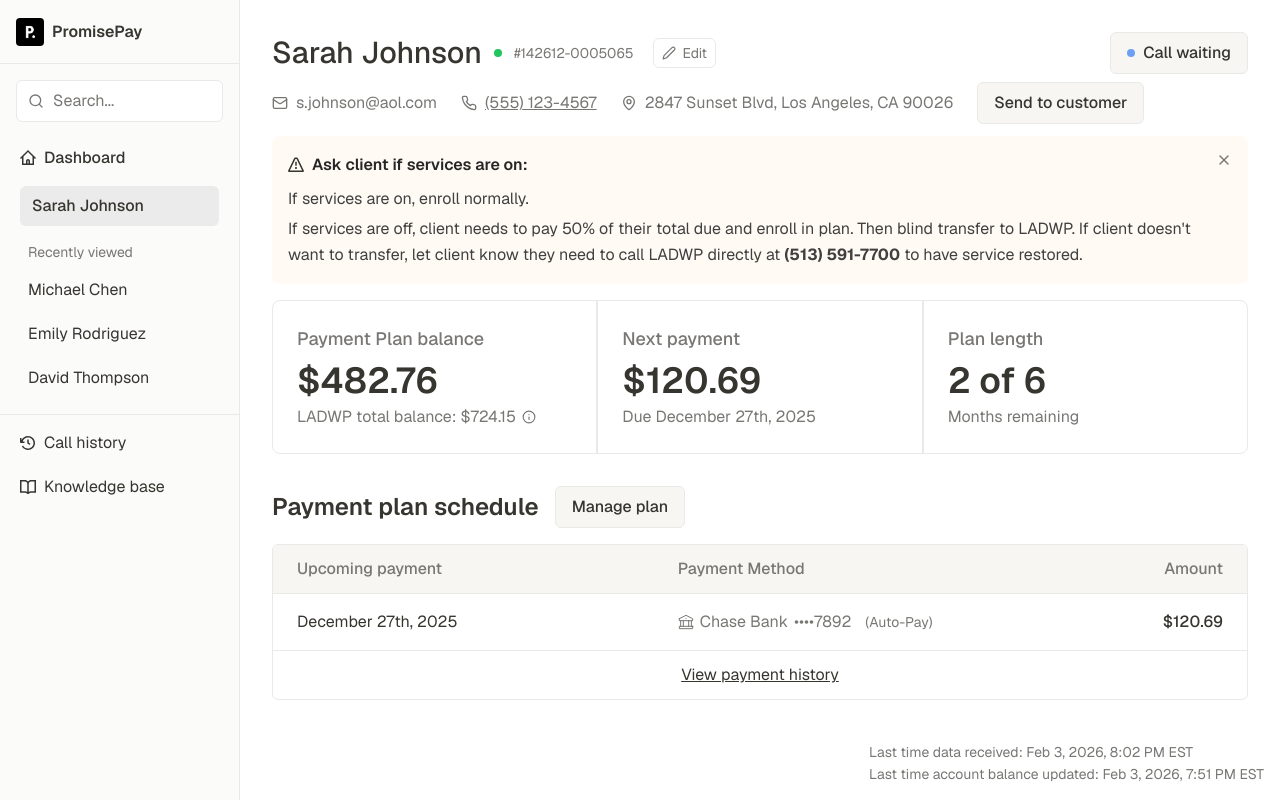
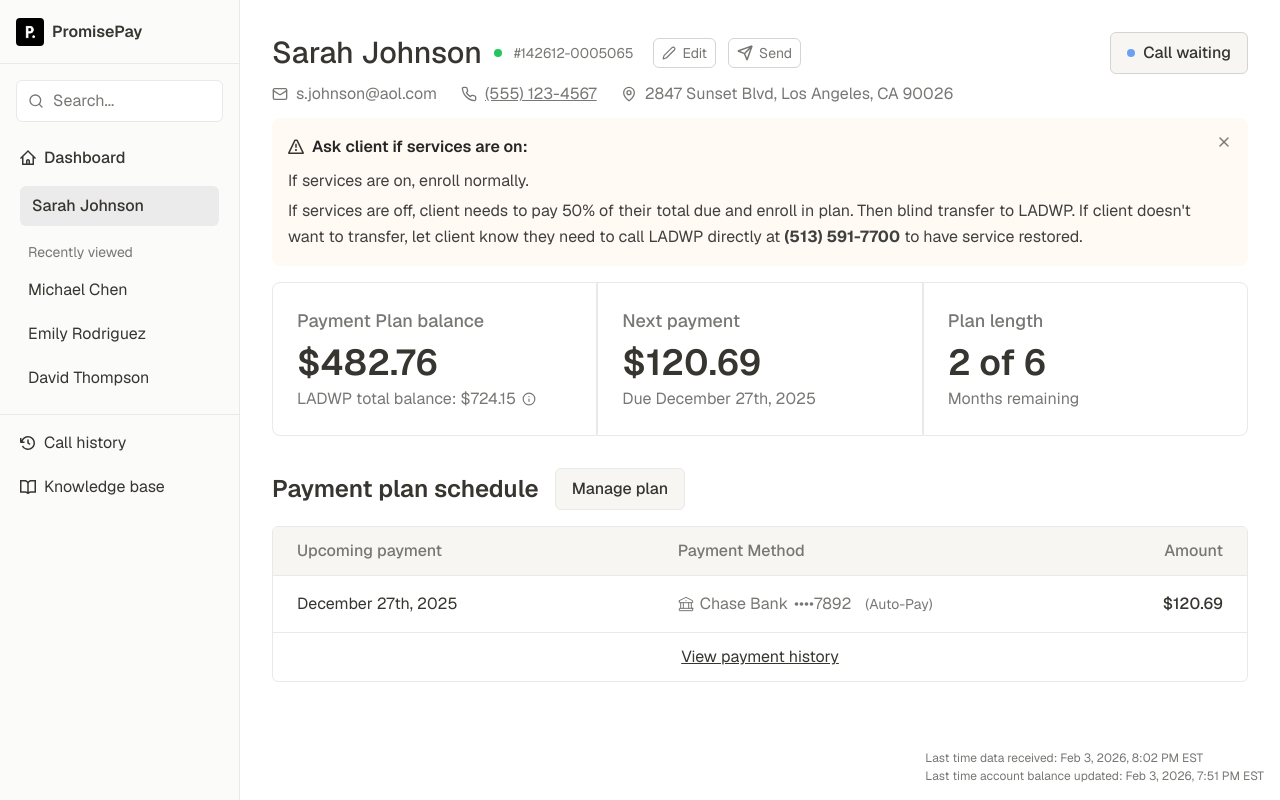
Before and after one commit to ramintahbaz23/Ops-Dash, a Next.js app: page / in a window 1280 px wide. Built offline with nearby package versions, Linux system fonts and the light colour scheme.

Commit message:
ui updates

```diff
--- a/app/page.tsx
+++ b/app/page.tsx
@@ -1,6 +1,6 @@
 'use client'
 
-import { useState, useEffect, useRef } from 'react'
+import { use, useState, useEffect, useRef } from 'react'
 import { Sidebar } from '@/components/dashboard/sidebar'
 import { CustomerHeader } from '@/components/dashboard/customer-header'
 import { MetricCard } from '@/components/dashboard/metric-card'
@@ -54,7 +54,16 @@ function getSearchResults(query: string): SearchResult[] {
   )
 }
 
-export default function Dashboard() {
+type DashboardProps = {
+  params?: Promise<Record<string, string | string[] | undefined>>
+  searchParams?: Promise<Record<string, string | string[] | undefined>>
+}
+
+export default function Dashboard({ params, searchParams }: DashboardProps = {}) {
+  // Next.js 15+: params and searchParams are Promises; unwrap to avoid enumeration warnings
+  use(params ?? Promise.resolve({}))
+  use(searchParams ?? Promise.resolve({}))
+
   const [customer, setCustomer] = useState<Customer>(mockCustomer)
   const [showTranscription, setShowTranscription] = useState(false)
   const [callAnswered, setCallAnswered] = useState<boolean>(false)
@@ -483,7 +492,7 @@ export default function Dashboard() {
         </div>
 
         {/* Data Info - z-0 so it sits behind the live call drawer */}
-        <div className="fixed bottom-4 right-4 z-0 text-sm text-muted-foreground space-y-0.5">
+        <div className="fixed bottom-4 right-4 z-0 text-xs text-muted-foreground space-y-0.5">
           <div>Last time data received: Feb 3, 2026, 8:02 PM EST</div>
           <div>Last time account balance updated: Feb 3, 2026, 7:51 PM EST</div>
         </div>
--- a/components/dashboard/customer-header.tsx
+++ b/components/dashboard/customer-header.tsx
@@ -50,17 +50,18 @@ export function CustomerHeader({ customer, onUpdate, showTranscription = false,
             initial={{ opacity: 0, scale: 0.9 }}
             animate={{ opacity: 1, scale: 1 }}
             onClick={() => setShowEditModal(true)}
-            className="ml-2 px-2 py-1 rounded-md border border-border hover:bg-muted/50 transition-colors text-muted-foreground hover:text-foreground flex items-center gap-1.5 text-sm"
+            className="ml-2 px-2 py-1 rounded-md border border-neutral-300 hover:bg-muted/50 transition-colors text-muted-foreground hover:text-foreground flex items-center gap-1.5 text-sm"
             aria-label="Edit customer details"
           >
             <Edit2 size={14} />
             <span>Edit</span>
           </motion.button>
+          <SendToCustomerDropdown customer={customer} />
         </div>
         {!showTranscription && onToggleTranscription && (
           <button
             onClick={onToggleTranscription}
-            className="px-4 py-2 text-base font-medium bg-muted border border-border text-foreground hover:bg-muted/80 rounded-md transition-colors flex items-center gap-2 whitespace-nowrap shrink-0"
+            className="px-4 py-2 text-base font-medium bg-muted border border-neutral-300 text-foreground hover:bg-muted/80 rounded-md transition-colors flex items-center gap-2 whitespace-nowrap shrink-0"
             aria-label="Toggle live transcription"
           >
             <div className="w-2 h-2 rounded-full animate-pulse bg-blue-500 shrink-0" aria-hidden />
@@ -92,7 +93,6 @@ export function CustomerHeader({ customer, onUpdate, showTranscription = false,
             <MapPin size={16} />
             <span>{customer.address}</span>
           </div>
-          <SendToCustomerDropdown customer={customer} />
         </div>
       </div>
 
--- a/components/dashboard/send-to-customer-dropdown.tsx
+++ b/components/dashboard/send-to-customer-dropdown.tsx
@@ -99,9 +99,12 @@ export function SendToCustomerDropdown({ customer }: SendToCustomerDropdownProps
       <div className="relative" ref={ref}>
         <button
           onClick={() => setShowDropdown(!showDropdown)}
-          className="px-4 py-2 text-base font-medium bg-muted border border-border text-foreground hover:bg-muted/80 rounded-md transition-colors whitespace-nowrap"
+          className="px-2 py-1 rounded-md border border-neutral-300 hover:bg-muted/50 transition-colors text-muted-foreground hover:text-foreground flex items-center gap-1.5 text-sm"
         >
-          Send to customer
+          <svg data-testid="geist-icon" height={16} width={16} viewBox="0 0 16 16" fill="currentColor" className="shrink-0" aria-hidden>
+            <path fillRule="evenodd" clipRule="evenodd" d="M14.7477 0.293701L0.747695 5.2937L0.730713 6.70002L6.81589 9.04047C6.88192 9.06586 6.93409 9.11804 6.95948 9.18406L9.29994 15.2692L10.7063 15.2523L15.7063 1.25226L14.7477 0.293701ZM7.31426 7.62503L3.15693 6.02605L12.1112 2.8281L7.31426 7.62503ZM8.37492 8.68569L9.9739 12.843L13.1719 3.88876L8.37492 8.68569Z" />
+          </svg>
+          <span>Send</span>
         </button>
         <AnimatePresence>
           {showDropdown && (
```
